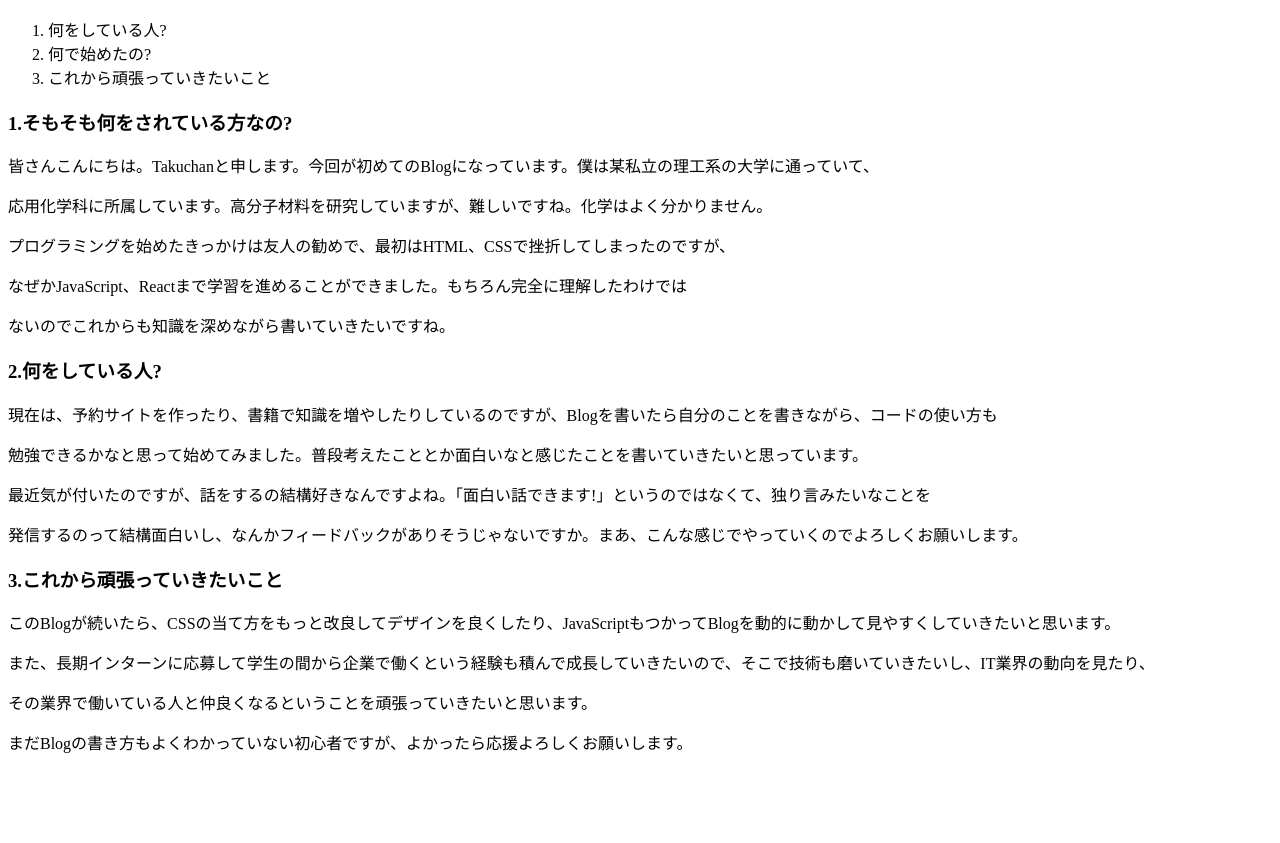
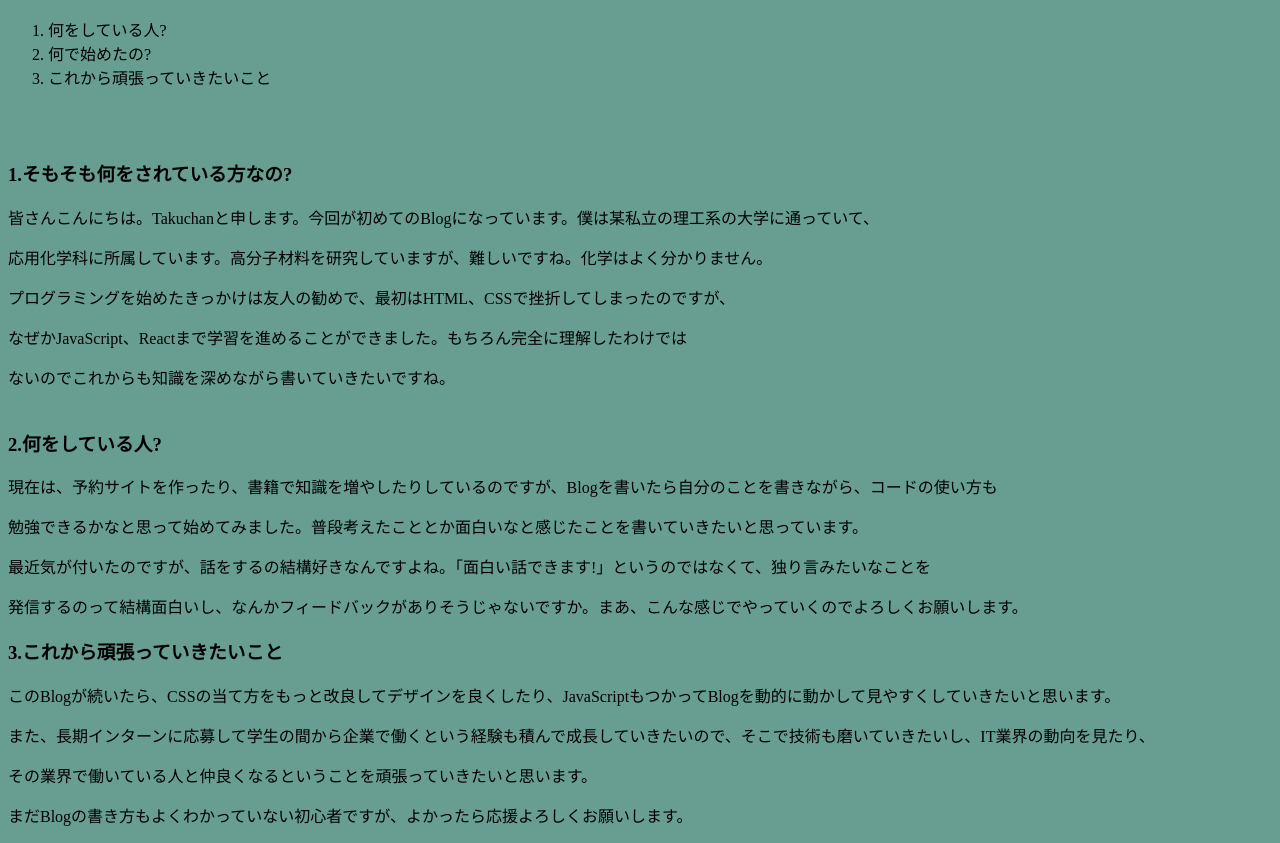
Before and after one commit to TakuchanTV/MakingBlog, a plain HTML site: page index.html in a window 1280 px wide. Shown: the part 104-947 px from the top of the page. Before the commit the page ends 874 px from the top, so only its background shows below. Drawn offline with Linux system fonts and the light colour scheme.

Commit message:
文章に対して当てるCSSを充実させた。

```diff
--- a/style.css
+++ b/style.css
@@ -8,3 +8,15 @@ span{
 .contents{
     font-size: 20px;
 }
+
+body{
+    background-color: rgb(104, 158, 145);
+}
+
+.first-div{
+  margin-top: 70px;
+}
+
+.second-div{
+    margin-top: 40px;
+}
```
